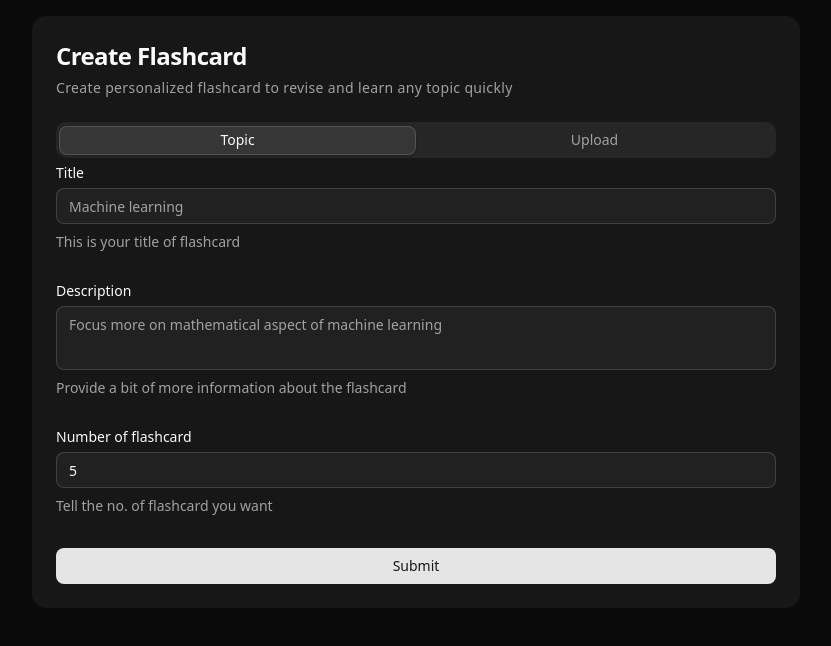
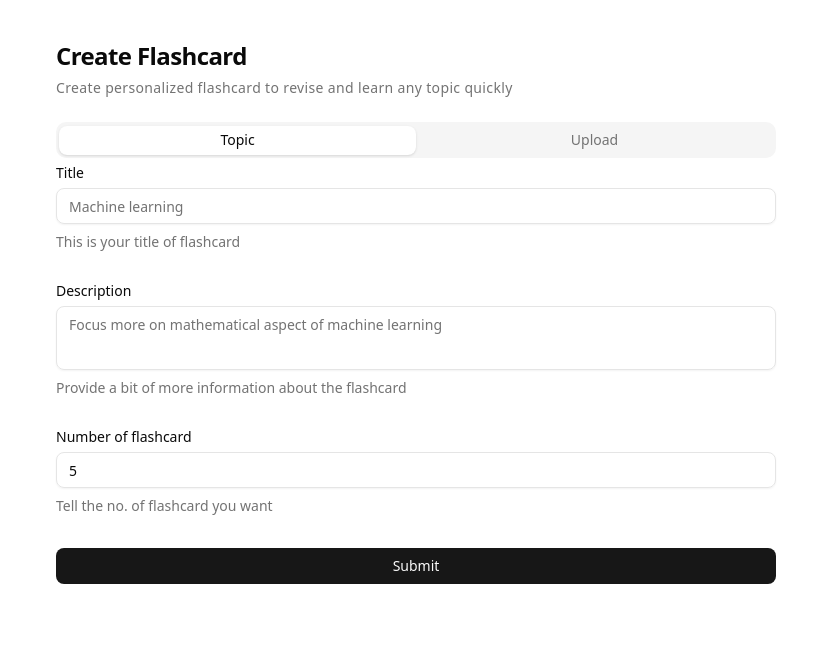
Before and after one commit to asadsid004/ai-powered-learning-assistant, a Next.js app: page /flashcard/create in a window 1280 px wide. Shown: the top 646 px of the page, without its empty margins (224-1055 px from the left). Built offline with nearby package versions, Linux system fonts and the light colour scheme.

Commit message:
fix: fixed the number of flashcards error

```diff
--- a/src/app/layout.tsx
+++ b/src/app/layout.tsx
@@ -26,7 +26,7 @@ export default function RootLayout({
   return (
     <html lang="en">
       <body
-        className={`${geistSans.variable} ${geistMono.variable} antialiased dark`}
+        className={`${geistSans.variable} ${geistMono.variable} antialiased`}
       >
         <Toaster richColors closeButton />
         {children}
--- a/src/components/flashcard/create-flashcard-form-with-pdf.tsx
+++ b/src/components/flashcard/create-flashcard-form-with-pdf.tsx
@@ -19,7 +19,7 @@ import { redirect } from "next/navigation";
 import { createFlashcardSetFromDocument } from "@/app/actions/flashcard";
 
 const formSchema = z.object({
-  numQuestions: z.coerce.number().min(5).max(30),
+  numFlashcards: z.coerce.number().min(5).max(30),
 });
 
 export default function CreateFlashcardFormWithPdf() {
@@ -30,7 +30,7 @@ export default function CreateFlashcardFormWithPdf() {
   const form = useForm<z.infer<typeof formSchema>>({
     resolver: zodResolver(formSchema),
     defaultValues: {
-      numQuestions: 5,
+      numFlashcards: 5,
     },
   });
 
@@ -102,7 +102,7 @@ export default function CreateFlashcardFormWithPdf() {
 
         <FormField
           control={form.control}
-          name="numQuestions"
+          name="numFlashcards"
           render={({ field }) => (
             <FormItem>
               <FormLabel>Number of flashcards</FormLabel>
--- a/src/components/flashcard/flashcard.tsx
+++ b/src/components/flashcard/flashcard.tsx
@@ -38,6 +38,9 @@ export default function Flashcard({ flashcard }: { flashcard: flashcard }) {
           >
             <div className="text-center space-y-4 max-w-[90%]">
               <h3 className="text-xl font-semibold">{flashcard.front}</h3>
+              <p className="text-sm text-muted-foreground">
+                Hint: {flashcard.hint}
+              </p>
               <div className="flex items-center justify-center mt-6">
                 <span className="text-sm text-muted-foreground flex items-center gap-2">
                   <span className="tap-indicator">👆</span>
--- a/src/lib/gemini-flashcard.ts
+++ b/src/lib/gemini-flashcard.ts
@@ -47,7 +47,7 @@ export async function generateFlashcardsWithoutDocument(
   const prompt = `
     Generate a set of flashcards about ${input.title}.
     ${input.description && `Description: ${input.description}`}
-    Number of Flashcards: ${input.numFlashcards || 10}
+    Number of Flashcards: ${input.numFlashcards}
 
     The response MUST be valid JSON, and ONLY valid JSON. Do not include any surrounding text or explanations.
 
@@ -108,7 +108,7 @@ export async function generateFlashcardsFromDocument(
 ) {
   const prompt = `
   Create a set of flashcards from the document provided.
-  Number of Flashcards: ${input.numFlashcards || 10}
+  Number of Flashcards: ${input.numFlashcards}
 
   The response MUST be valid JSON, and ONLY valid JSON. Do not include any surrounding text or explanations.
 
--- a/src/types/flashcard.ts
+++ b/src/types/flashcard.ts
@@ -6,7 +6,7 @@ export interface FlashcardGenerationInput {
 
 export interface GenerateFlashcardFromDocumentInput {
   file: Base64URLString; // Document file
-  numFlashcards?: number;
+  numFlashcards: number;
 }
 
 export interface Flashcard {
```
